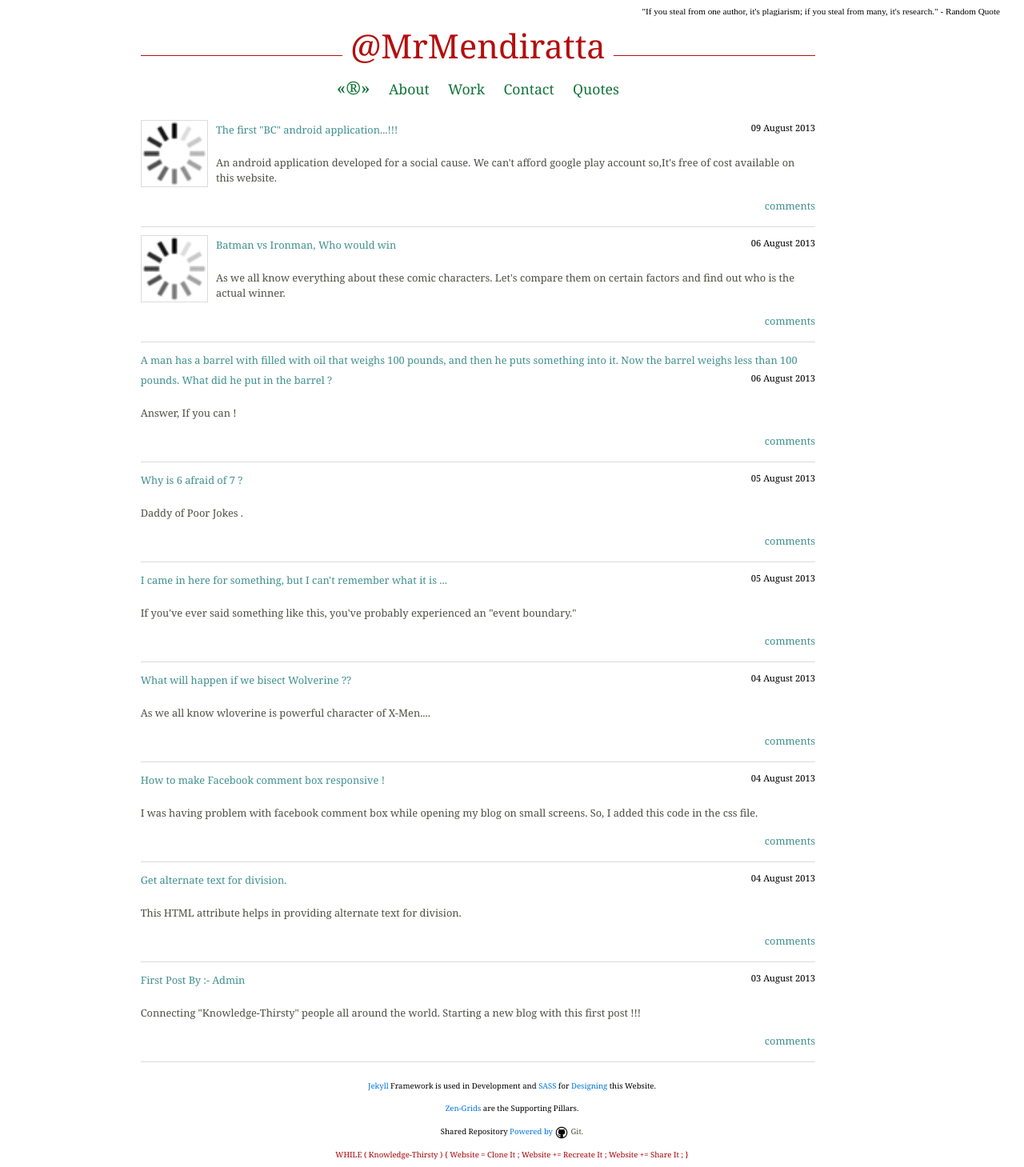
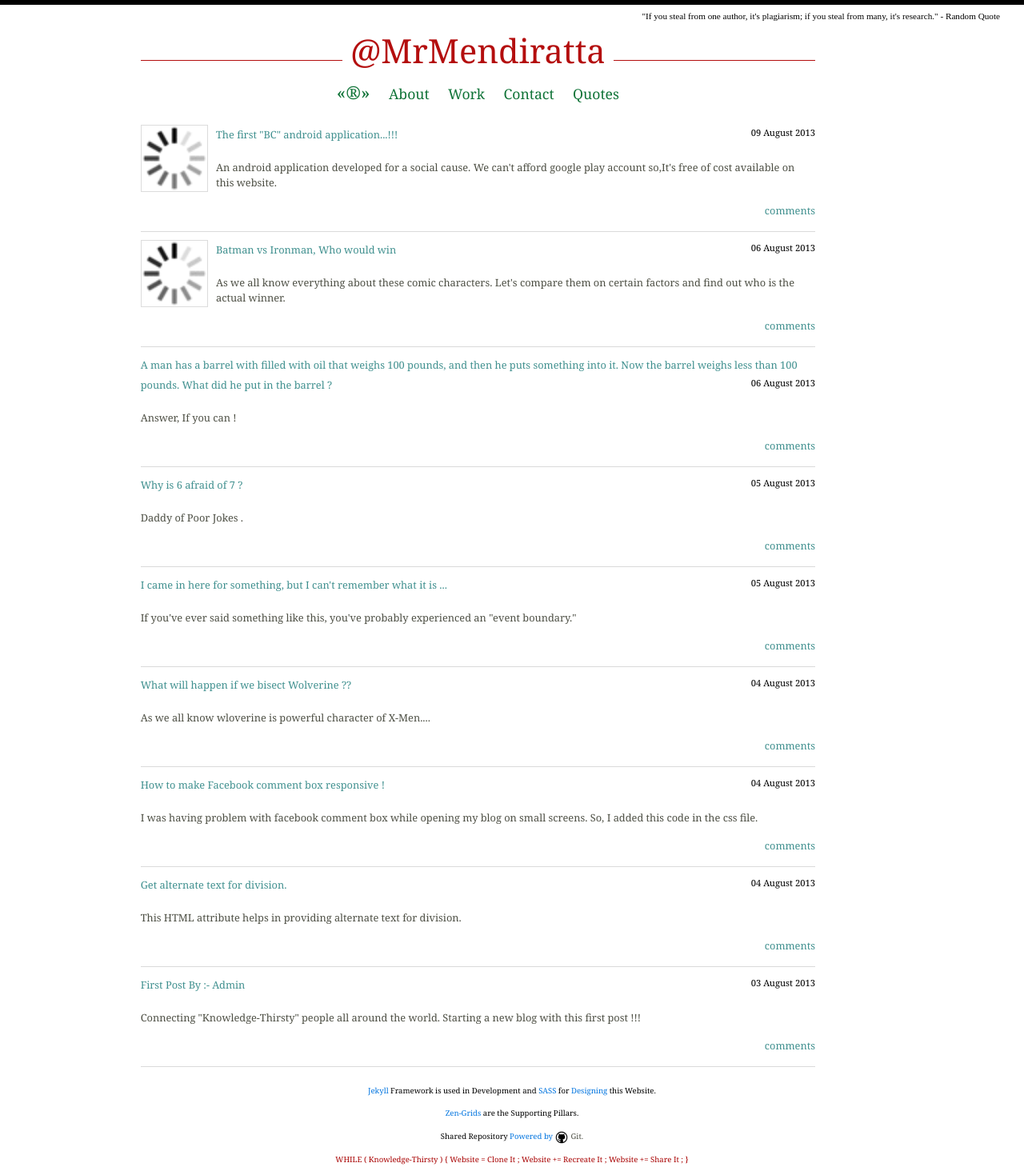
Before and after one commit to nishantmendiratta/nishantmendiratta.github.io, a Jekyll site: the page built from index.html, in a window 1280 px wide. Shown: the whole page at 80% size. Built offline with Jekyll 4.4.1, drawn with Linux system fonts in a browser that asks for light colours; nearby versions of some CDN libraries; library files that are not in the unit come from our copies; comment, search, counter and statistics services are not loaded.

Commit message:
Added top border in html

```diff
--- a/css/main.css
+++ b/css/main.css
@@ -351,6 +351,9 @@
 table {
   border-collapse: collapse;
   border-spacing: 0; }
+
+html {
+  border-top: 6px solid #000; }
 
 body {
   color: #FFF;
--- a/css/scss/shared/_common.scss
+++ b/css/scss/shared/_common.scss
@@ -1,3 +1,7 @@
+html{
+	border-top: 6px solid #000;
+}
+
 body{
 color: #FFF;
 margin: 0 auto;
```
Also changed, not shown: 1 other file.
